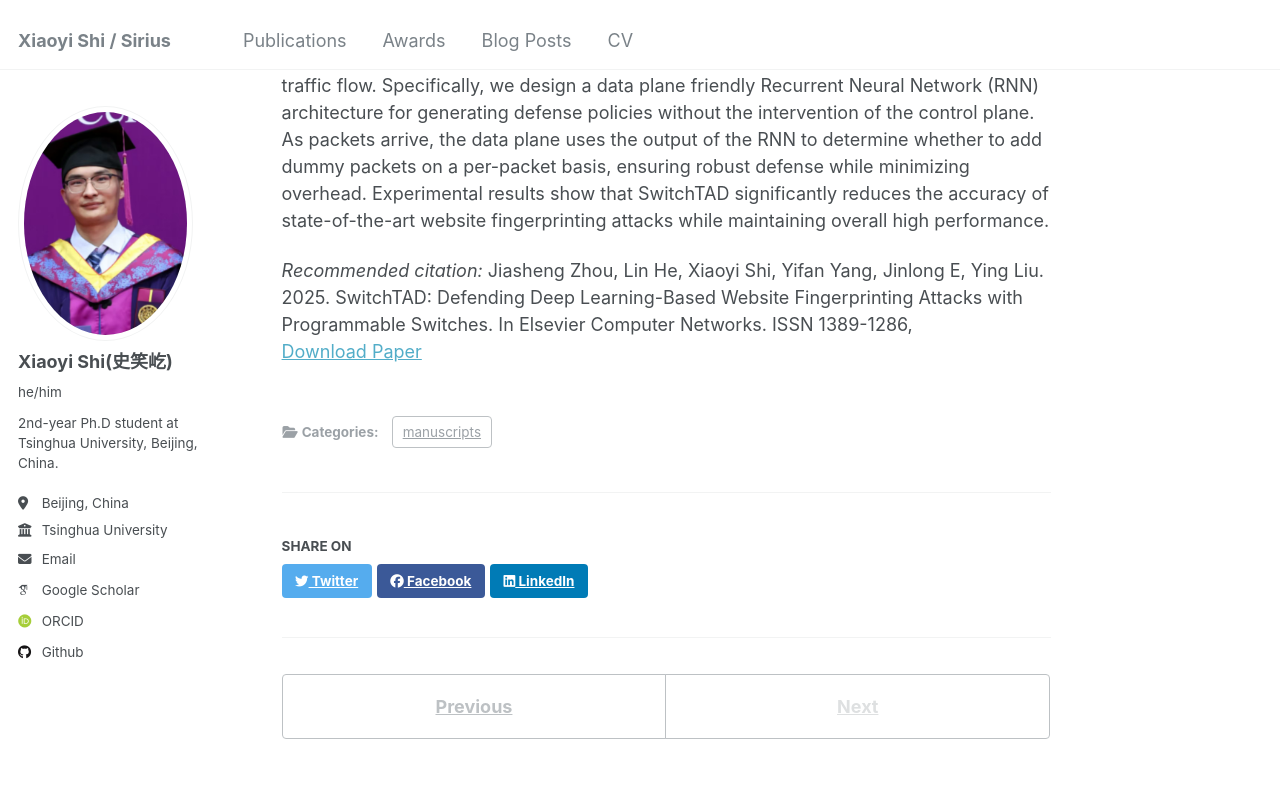
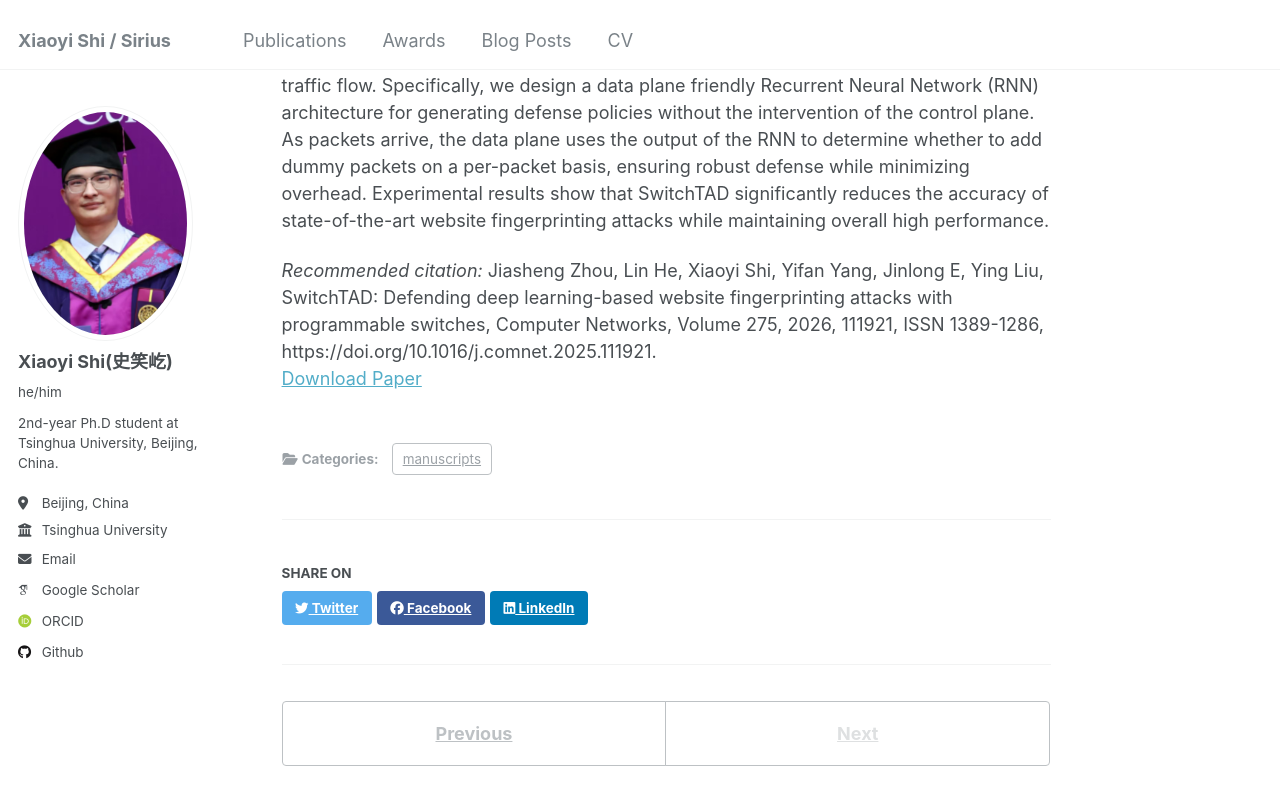
Before and after one commit to Sirius-sxy/Sirius-sxy.github.io, a Jekyll site: the page built from _publications/SwitchTAD.md, in a window 1280 px wide and 900 px high, scrolled down 554 px. Shown: the top 805 px of the window. Built offline with Jekyll 4.4.1, drawn with Linux system fonts in a browser that asks for light colours; some web fonts are replaced.

Commit message:
Update SwitchTAD's citation

```diff
--- a/_publications/SwitchTAD.md
+++ b/_publications/SwitchTAD.md
@@ -7,7 +7,7 @@ date: 2025-12-6
 venue: 'Elsevier Computer Networks'
 published: true
 paperurl: 'https://www.sciencedirect.com/science/article/abs/pii/S1389128625008874'
-citation: "Jiasheng Zhou, Lin He, Xiaoyi Shi, Yifan Yang, Jinlong E, Ying Liu. 2025. SwitchTAD: Defending Deep Learning-Based Website Fingerprinting Attacks with Programmable Switches. In Elsevier Computer Networks. ISSN 1389-1286,"
+citation: "Jiasheng Zhou, Lin He, Xiaoyi Shi, Yifan Yang, Jinlong E, Ying Liu, SwitchTAD: Defending deep learning-based website fingerprinting attacks with programmable switches, Computer Networks, Volume 275, 2026, 111921, ISSN 1389-1286, https://doi.org/10.1016/j.comnet.2025.111921."
 ---
 # Abstract
 
```
